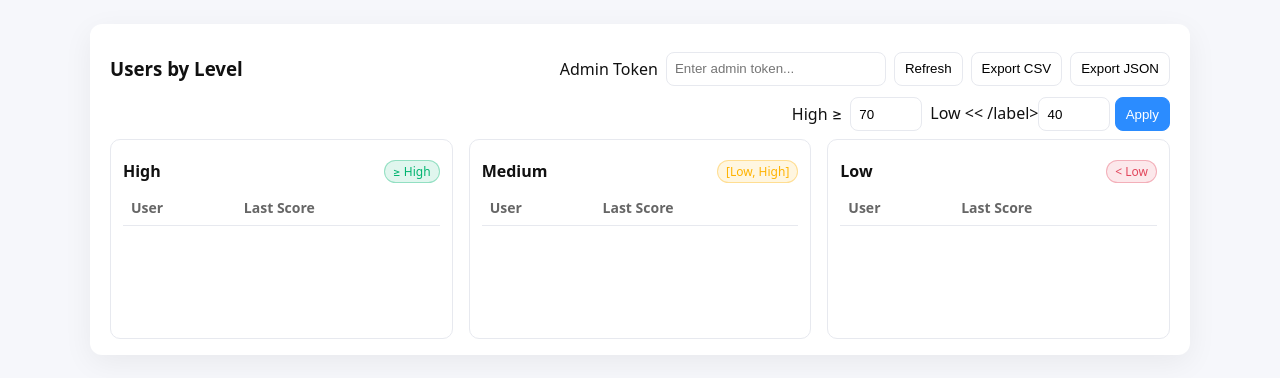
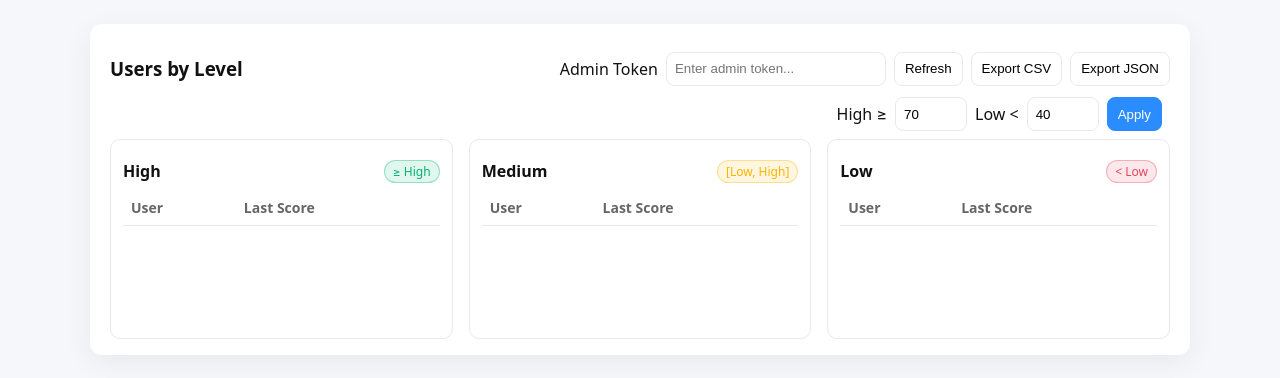
Before and after one commit to GHLee1016/Lesen-Fuer-Studenten, a plain HTML site: page admin.html in a window 1280 px wide. Drawn offline with Linux system fonts and the light colour scheme.

Commit message:
Fix: Correct typo in Low threshold label

```diff
--- a/admin.html
+++ b/admin.html
@@ -161,9 +161,9 @@
         <div class="row">
             <div style="flex:1"></div>
             <label for="hi">High ≥</label><input id="hi" type="text" value="70" style="width:72px" />
-            <label for="lo">Low << /label><input id="lo" type="text" value="40" style="width:72px" />
-                    <button id="btnApply" class="primary">Apply</button>
-                    <span id="msg" class="muted"></span>
+            <label for="lo">Low &lt;</label><input id="lo" type="text" value="40" style="width:72px" />
+            <button id="btnApply" class="primary">Apply</button>
+            <span id="msg" class="muted"></span>
         </div>
 
         <div class="cols">
```
